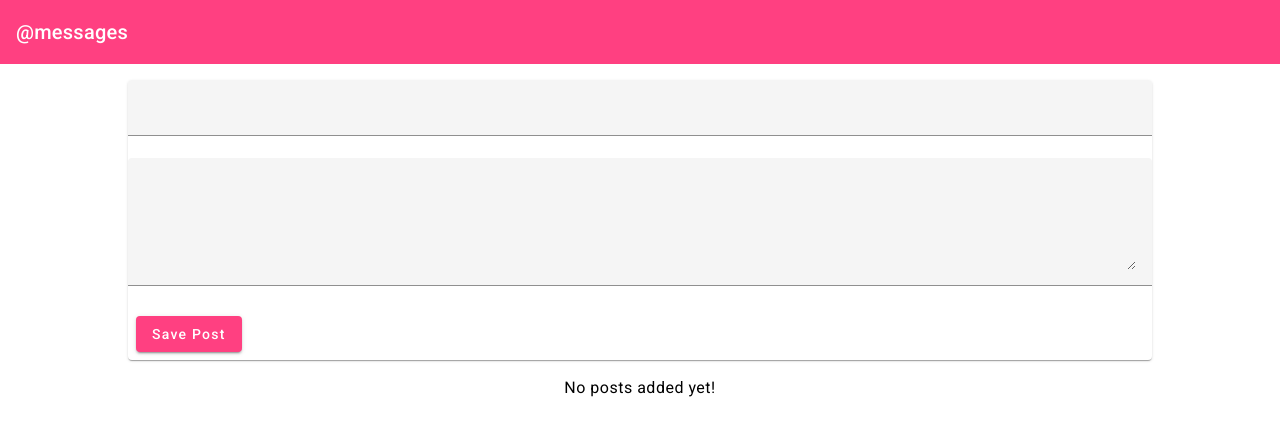
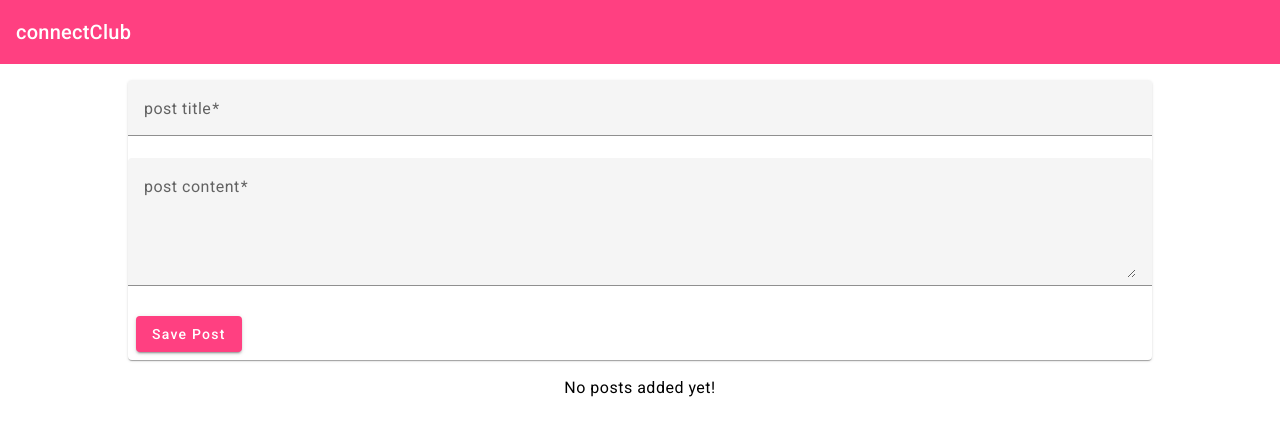
Before and after one commit to iamhrk/MEAN-Stack-Applicaton, an Angular app: page / in a window 1280 px wide. Shown: the top 436 px of the page. Built offline with nearby package versions, Linux system fonts and the light colour scheme.

Commit message:
Add form labels

```diff
--- a/src/app/header/header.component.html
+++ b/src/app/header/header.component.html
@@ -1 +1 @@
-<mat-toolbar color="accent">@messages</mat-toolbar>
+<mat-toolbar color="accent">connectClub</mat-toolbar>
--- a/src/app/posts/post-create/post-create.component.html
+++ b/src/app/posts/post-create/post-create.component.html
@@ -1,6 +1,7 @@
 <mat-card>
   <form (submit)="onAddPost(postForm)" #postForm="ngForm">
     <mat-form-field>
+      <mat-label>post title</mat-label>
       <input matInput
       type="text"
       name="title"
@@ -11,6 +12,7 @@
       <mat-error *ngIf="title.invalid">Please enter a post title with more than 3 characters</mat-error>
     </mat-form-field>
     <mat-form-field>
+      <mat-label>post content</mat-label>
     <textarea matInput
     rows="4"
     name="content"
--- a/src/app/posts/post-create/post-create.component.ts
+++ b/src/app/posts/post-create/post-create.component.ts
@@ -19,6 +19,7 @@ export class PostCreateComponent {
       return;
     }
     this.postsService.addPost(form.value.title, form.value.content);
+    form.resetForm();
   }
 
 }
--- a/src/app/posts/post-list/post-list.component.html
+++ b/src/app/posts/post-list/post-list.component.html
@@ -4,6 +4,10 @@
       {{ post.title }}
     </mat-expansion-panel-header>
     <p>{{ post.content }}</p>
+    <mat-action-row>
+      <button mat-button color="primary">edit</button>
+      <button mat-button color="warn">delete</button>
+    </mat-action-row>
   </mat-expansion-panel>
 </mat-accordion>
 <p class="info-text mat-body-1" *ngIf="posts.length === 0">No posts added yet!</p>
```
